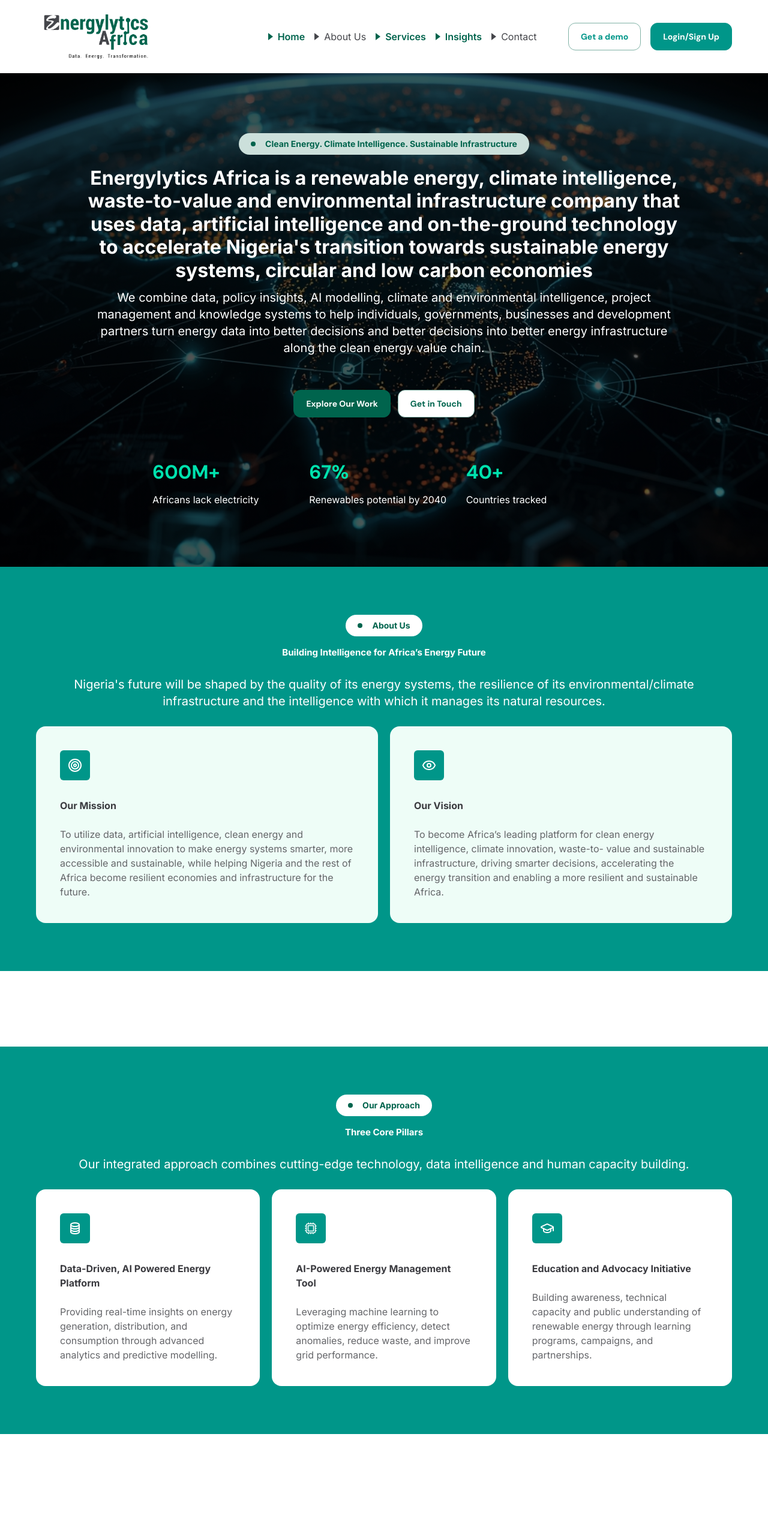
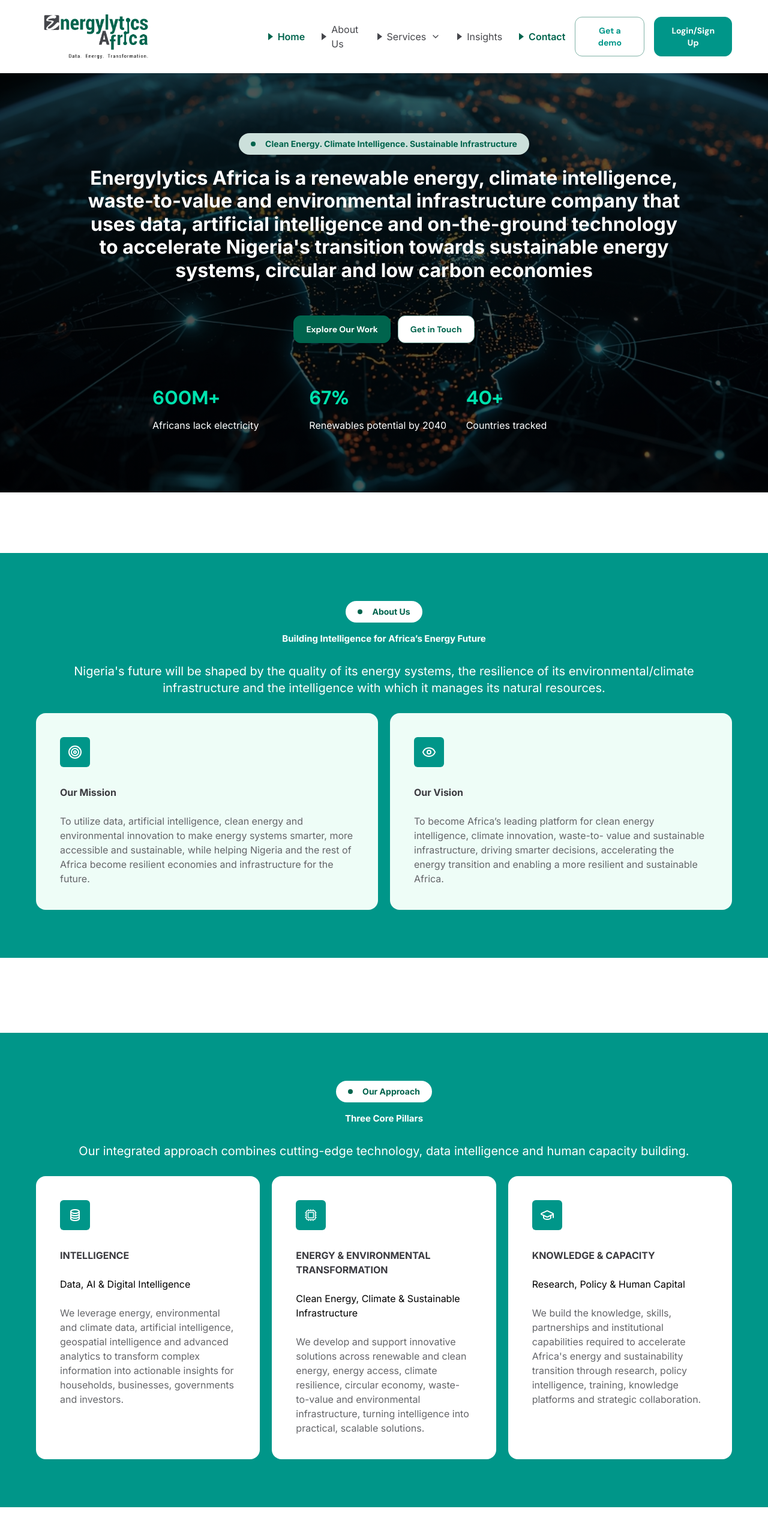
Before and after one commit to dev-riselabs/Energylytics, a React (Vite) app: page / in a window 1280 px wide. Shown: the top 2566 px of the page at 60% size. Built offline with nearby package versions, Linux system fonts and the light colour scheme; a web font is replaced by a local one.

Commit message:
update approach

```diff
--- a/src/components/About/Vision.tsx
+++ b/src/components/About/Vision.tsx
@@ -23,17 +23,22 @@
         </h3>
       </div>
       <p className="text-lg sm:text-xl text-white text-center">
-        Energylytics Africa Limited is a Renewable Energy Intelligence Company
+        {/* Energylytics Africa Limited is a Renewable Energy Intelligence Company
         leveraging data science, artificial intelligence, and education to drive
-        the transition to clean, reliable and sustainable power across Africa.
+        the transition to clean, reliable and sustainable power across Africa. */}
+        We combine data, policy insights, AI modelling, climate and
+        environmental intelligence, project management and knowledge systems to
+        help individuals, governments, businesses and development partners turn
+        energy data into better decisions and better decisions into better
+        energy infrastructure along the clean energy value chain.
       </p>
-      <p className="text-lg sm:text-xl text-white text-center">
+      {/* <p className="text-lg sm:text-xl text-white text-center">
         Our mission is to enable smarter, data-driven decisions for governments,
         utilities, industries and communities working toward a carbon-neutral
         continent. By combining energy analytics, technology innovation, and
         public advocacy, we are building the intelligence that powers Africa’s
         renewable energy future.
-      </p>
+      </p> */}
       <div className="flex flex-col sm:flex-row gap-5">
         {features.map(({ title, icon: Icon, description }) => (
           <div
--- a/src/components/Footer.tsx
+++ b/src/components/Footer.tsx
@@ -3,8 +3,9 @@
 const navLinks = [
   { name: "Home", path: "/" },
   { name: "About Us", path: "/about" },
-  { name: "Insights", path: "" },
-  { name: "Contact", path: "/blog" },
+  { name: "Our Solutions", path: "#" },
+  { name: "Blog", path: "/blog" },
+  { name: "Contact", path: "#" },
 ];
 
 const services = [
@@ -42,7 +43,7 @@
         <div className="w-full flex items-center justify-between ">
           <div className="flex flex-col gap-5">
             <h4 className="text-green25 text-lg sm:text-xl font-semibold">
-              Company
+              Our Company
             </h4>
             <nav className="flex flex-col gap-3">
               {navLinks.map(({ name, path }) => (
--- a/src/components/Header.tsx
+++ b/src/components/Header.tsx
@@ -1,18 +1,44 @@
-import { useState } from "react";
-import { FiMenu } from "react-icons/fi";
+import { useEffect, useRef, useState } from "react";
+import { FiChevronDown, FiMenu } from "react-icons/fi";
 import { MdClose } from "react-icons/md";
 import { Link, NavLink } from "react-router";
+
+const serviceLinks = [
+  { name: "Energy Data Platform", path: "/energy-platform" },
+  { name: "AI Management Tools", path: "/management-tool" },
+  { name: "Education & Advocacy", path: "/education-advocacy" },
+  { name: "Research & Insights", path: "/research-insight" },
+];
 
 const navLinks = [
   { name: "Home", path: "/" },
   { name: "About Us", path: "/about" },
-  { name: "Services", path: "" },
-  { name: "Insights", path: "" },
-  { name: "Contact", path: "/blog" },
+  { name: "Services", path: "#" },
+  { name: "Insights", path: "/blog" },
+  { name: "Contact", path: "#" },
 ];
 
 function Header() {
   const [showMenu, setShowMenu] = useState(false);
+  const [showServicesMenu, setShowServicesMenu] = useState(false);
+  const servicesMenuRef = useRef<HTMLDivElement | null>(null);
+
+  useEffect(() => {
+    function handleClickOutside(event: MouseEvent) {
+      if (
+        servicesMenuRef.current &&
+        !servicesMenuRef.current.contains(event.target as Node)
+      ) {
+        setShowServicesMenu(false);
+      }
+    }
+
+    document.addEventListener("mousedown", handleClickOutside);
+
+    return () => {
+      document.removeEventListener("mousedown", handleClickOutside);
+    };
+  }, []);
 
   function handleToggleShowMenu() {
     setShowMenu((prev) => !prev);
@@ -52,7 +78,48 @@
   `}
       >
         <nav className="flex flex-col gap-4">
-          {navLinks.map(({ name, path }) => (
+          {navLinks.map(({ name, path }) => {
+            if (name === "Services") {
+              return (
+                <div key={name} className="flex flex-col gap-2">
+                  <button
+                    type="button"
+                    onClick={() => setShowServicesMenu((prev) => !prev)}
+                    className="group relative flex items-center gap-2 text-left text-slate text-base pl-4 before:absolute before:left-0 before:top-1/2 before:-translate-y-1/2 before:border-t-[6px] before:border-b-[6px] before:border-l-[8px] before:border-t-transparent before:border-b-transparent before:border-l-current before:content-[''] before:block before:h-0 before:w-0"
+                  >
+                    <span>{name}</span>
+                    <FiChevronDown
+                      className={`h-4 w-4 transition-transform duration-200 ${
+                        showServicesMenu ? "rotate-180" : "rotate-0"
+                      }`}
+                    />
+                  </button>
+                  {showServicesMenu && (
+                    <div className="ml-4 flex flex-col gap-2 border-l border-green25 pl-3">
+                      {serviceLinks.map(({ name: serviceName, path: servicePath }) => (
+                        <NavLink
+                          key={serviceName}
+                          to={servicePath}
+                          onClick={() => {
+                            setShowServicesMenu(false);
+                            setShowMenu(false);
+                          }}
+                          className={({ isActive }) =>
+                            isActive
+                              ? "text-green text-sm font-semibold"
+                              : "text-slate text-sm hover:text-green25"
+                          }
+                        >
+                          {serviceName}
+                        </NavLink>
+                      ))}
+                    </div>
+                  )}
+                </div>
+              );
+            }
+
+            return (
               <NavLink
                 key={name}
                 to={path || "/"}
@@ -66,7 +133,8 @@
               >
                 {name}
               </NavLink>
-          ))}
+            );
+          })}
         </nav>
         <div className="flex flex-col gap-4">
           <button className="px-5 py-3 rounded-xl border border-green30 text-green text-sm font-bold font-dmSans hover:bg-green25 hover:text-white transition-all cursor-pointer">
@@ -79,8 +147,46 @@
       </div>
 
       <div className="lg:flex hidden flex-col gap-4 md:w-2/3 md:flex-row md:items-center md:justify-between">
-        <nav className="flex items-center gap-2 xl:gap-4">
-          {navLinks.map(({ name, path }) => (
+        <nav className="flex items-center gap-5 xl:gap-7">
+          {navLinks.map(({ name, path }) => {
+            if (name === "Services") {
+              return (
+                <div key={name} className="relative" ref={servicesMenuRef}>
+                  <button
+                    type="button"
+                    onClick={() => setShowServicesMenu((prev) => !prev)}
+                    className="group relative flex items-center gap-2 text-slate text-sm xl:text-base pl-4 before:absolute before:left-0 before:top-1/2 before:-translate-y-1/2 before:border-t-[6px] before:border-b-[6px] before:border-l-[8px] before:border-t-transparent before:border-b-transparent before:border-l-current before:content-[''] before:block before:h-0 before:w-0"
+                  >
+                    <span>{name}</span>
+                    <FiChevronDown
+                      className={`h-4 w-4 transition-transform duration-200 ${
+                        showServicesMenu ? "rotate-180" : "rotate-0"
+                      }`}
+                    />
+                  </button>
+                  {showServicesMenu && (
+                    <div className="absolute left-0 top-full mt-3 w-72 rounded-xl border border-green25 bg-white p-3 shadow-lg z-40">
+                      {serviceLinks.map(({ name: serviceName, path: servicePath }) => (
+                        <NavLink
+                          key={serviceName}
+                          to={servicePath}
+                          onClick={() => setShowServicesMenu(false)}
+                          className={({ isActive }) =>
+                            isActive
+                              ? "block rounded-lg px-3 py-2 text-sm text-green font-semibold"
+                              : "block rounded-lg px-3 py-2 text-sm text-slate hover:bg-green10 hover:text-green25"
+                          }
+                        >
+                          {serviceName}
+                        </NavLink>
+                      ))}
+                    </div>
+                  )}
+                </div>
+              );
+            }
+
+            return (
               <NavLink
                 key={name}
                 to={path || "/"}
@@ -93,7 +199,8 @@
               >
                 {name}
               </NavLink>
-          ))}
+            );
+          })}
         </nav>
         <div className="flex items-center gap-4">
           <button className="px-5 py-3 rounded-xl border border-green30 text-green25 text-sm font-bold font-dmSans hover:bg-green25 hover:text-white transition-all cursor-pointer">
--- a/src/components/LandingPage/AccentFeature.tsx
+++ b/src/components/LandingPage/AccentFeature.tsx
@@ -5,6 +5,7 @@
 type FeatureProps = {
   icon: IconType;
   title: string;
+  subtitle?: string;
   description: string;
 };
 
@@ -33,6 +34,7 @@
         <h3 className="text-[15px] font-bold text-white text-center">
           {title}
         </h3>
+        {/* {subtitle && <p>{subtitle}</p>} */}
       </div>
       <p className="text-lg sm:text-xl text-white text-center">{description}</p>
       <motion.div
@@ -42,7 +44,7 @@
         viewport={{ once: true, amount: 0.15 }}
         className={`grid grid-cols-1 sm:grid-cols-2  gap-5 ${isColored ? "lg:grid-cols-6" : "lg:grid-cols-3"}`}
       >
-        {features.map(({ title, icon: Icon, description }) => (
+        {features.map(({ title, subtitle: featureSubtitle, icon: Icon, description }) => (
           <motion.div
             key={title}
             variants={cardItem}
@@ -59,6 +61,7 @@
             </div>
             <div className="flex flex-col gap-4 sm:gap-6">
               <h4 className="text-base font-bold text-slate60">{title}</h4>
+              {featureSubtitle && <p>{featureSubtitle}</p>}
               <p className="text-base text-slate50">{description}</p>
             </div>
           </motion.div>
--- a/src/components/LandingPage/FocusArea.tsx
+++ b/src/components/LandingPage/FocusArea.tsx
@@ -2,42 +2,79 @@
 import { motion } from "framer-motion";
 import { staggerContainer, cardItem } from "../../animation";
 
-const areas = [
+type Area = {
+  isImage: boolean;
+  title: string;
+  subtitle: string;
+  items?: string[];
+  img?: string;
+};
+
+const areas: Area[] = [
   {
     isImage: false,
-    title: "Energy Data Analytics",
+    title: "Energy Data & Analytics",
+    subtitle:
+      "Turning energy data into actionable intelligence for better decisions.",
     items: [
-      "Aggregating and analysing real-time generation, distribution, and consumption datasets.",
-      "Building open energy intelligence dashboards using satellite, IoT, and public data.",
+      "Aggregating and analysing energy generation, distribution, consumption and market data to reveal trends, opportunities and inefficiencies.",
+      "Developing energy intelligence platforms and dashboards using public data, IoT, geospatial and other emerging data sources.",
+      "Helping households, businesses, utilities and institutions understand, measure and optimise their energy consumption and costs.",
     ],
   },
   {
     isImage: false,
-    title: "AI for Energy Optimization",
+    title: "AI for Energy Optimisation",
+    subtitle: "Applying artificial intelligence to make energy systems smarter, more efficient and more reliable.",
     items: [
-      "Predictive models for renewable generation forecasting, grid management, and rural electrification planning.",
-      "Machine learning for resource allocation, battery optimization, and carbon emission reduction.",
+      "Developing AI and predictive models for energy demand, renewable-energy generation, grid performance and rural electrification planning.",
+      "Using machine learning to optimise energy resources, storage, distributed energy systems and operational performance.",
+      "Building intelligent tools that help households, businesses, utilities and energy operators reduce costs, improve efficiency and make better energy decisions.",
     ],
   },
   {
     isImage: false,
-    title: "Policy & Market Insights",
+    title: "Clean & Renewable Energy",
+    subtitle: "Accelerating Africa's transition to cleaner, more accessible and sustainable energy.",
     items: [
-      "Evidence-based research on investment trends, tariffs, and financing mechanisms.",
-      "Data storytelling and visual analytics for policymakers and investors.",
+      "Supporting renewable-energy development across solar, distributed energy, mini-grids, rural electrification and other clean-energy systems.",
+      "Developing and assessing opportunities in emerging energy solutions including biomass, biogas, biomethane and waste-to-energy.",
+      "Providing energy resource assessment, feasibility, project development and strategic advisory for clean-energy infrastructure.",
     ],
   },
-  { isImage: true, img: "/windmill.jpg" },
+  // { isImage: true, img: "/windmill.jpg" },
   {
     isImage: false,
-    title: "Knowledge-Sharing & Capacity Building",
+    title: "Climate & Environmental Intelligence",
+    subtitle: "Using data, AI and technology to understand environmental risks and build climate-resilient systems.",
     items: [
-      "Training and workshops to strengthen Africa’s renewable energy data ecosystem.",
-      "Collaborations with universities, think tanks, and startups to democratize energy intelligence.",
+      "Developing climate and environmental intelligence for risk assessment, resilience planning and sustainable infrastructure.",
+      "Applying geospatial intelligence, environmental data and AI to monitor ecosystems, infrastructure and environmental conditions.",
+      "Supporting carbon intelligence, sustainability measurement, ESG and climate-impact assessment.",
+    ],
+  },
+  {
+    isImage: false,
+    title: "Circular Economy & Waste-to-Value",
+    subtitle: "Transforming waste and underutilised resources into energy, materials and economic value.",
+    items: [
+      "Designing data-driven waste-to-value and resource-recovery systems that maximise recycling, reuse and productive utilisation of waste.",
+      "Developing opportunities for organic waste conversion, biomass, biogas and appropriate waste-to-energy solutions.",
+      "Supporting governments, businesses and communities in building more efficient, resilient and commercially viable circular-economy systems.",
+    ],
+  },
+  {
+    isImage: false,
+    title: "Policy, Market Intelligence & Capacity Building",
+    subtitle: "Building the knowledge, capabilities and partnerships needed to accelerate Africa's energy and sustainability transition.",
+    items: [
+      "Providing evidence-based research and intelligence on energy, climate and environmental policy, markets, investment and regulation.",
+      "Translating complex data into insights, visualisations and decision-support tools for governments, businesses, investors and development partners.",
+      "Delivering training, knowledge platforms and strategic collaborations that strengthen Africa's energy, climate and environmental intelligence ecosystem.",
     ],
   },
 
-  { isImage: true, img: "/area-1.jpg" },
+  // { isImage: true, img: "/area-1.jpg" },
 ];
 
 function FocusArea() {
@@ -55,7 +92,7 @@
         className="grid grid-cols-1 sm:grid-cols-2 lg:grid-cols-3 gap-x-5 gap-y-7 items-stretch"
       >
         {areas.map((area, i) => {
-          if (area.isImage) {
+          if (area.isImage && area.img) {
             return (
               <motion.div
                 key={i}
@@ -91,6 +128,7 @@
                   <h4 className="text-base font-bold text-slate60">
                     {area.title}
                   </h4>
+                  <p>{area.subtitle}</p>
                   <ul className="flex flex-col gap-2 list-disc pl-3">
                     {area.items?.map((item) => (
                       <li key={item} className="text-base text-slate50">
--- a/src/components/LandingPage/Hero.tsx
+++ b/src/components/LandingPage/Hero.tsx
@@ -42,17 +42,11 @@
                 Nigeria's transition towards sustainable energy systems,
                 circular and low carbon economies
               </motion.h1>
-              <p className="text-lg sm:text-xl text-white text-center">
-                {/* We bring together energy data, analytics, policy insights and AI
+              {/* <p className="text-lg sm:text-xl text-white text-center">
+                We bring together energy data, analytics, policy insights and AI
                 modelling to help stakeholders understand emerging opportunities
-                and barriers across the clean energy value chain. */}
-                We combine data, policy insights, AI modelling, climate and
-                environmental intelligence, project management and knowledge
-                systems to help individuals, governments, businesses and
-                development partners turn energy data into better decisions and
-                better decisions into better energy infrastructure along the
-                clean energy value chain.
-              </p>
+                and barriers across the clean energy value chain.
+              </p> */}
             </div>
           </div>
           <motion.div
--- a/src/pages/Homepage.tsx
+++ b/src/pages/Homepage.tsx
@@ -31,21 +31,24 @@
 
 const featuresApproach = [
   {
-    title: "Data-Driven, AI Powered Energy Platform",
+    title: "INTELLIGENCE",
+    subtitle: "Data, AI & Digital Intelligence",
     description:
-      "Providing real-time insights on energy generation, distribution, and consumption through advanced analytics and predictive modelling.",
+      "We leverage energy, environmental and climate data, artificial intelligence, geospatial intelligence and advanced analytics to transform complex information into actionable insights for households, businesses, governments and investors.",
     icon: BiCoinStack,
   },
   {
-    title: "AI-Powered Energy Management Tool",
+    title: "ENERGY & ENVIRONMENTAL TRANSFORMATION",
+    subtitle: "Clean Energy, Climate & Sustainable Infrastructure",
     description:
-      "Leveraging machine learning to optimize energy efficiency, detect anomalies, reduce waste, and improve grid performance.",
+      "We develop and support innovative solutions across renewable and clean energy, energy access, climate resilience, circular economy, waste-to-value and environmental infrastructure, turning intelligence into practical, scalable solutions.",
     icon: HiOutlineCpuChip,
   },
   {
-    title: "Education and Advocacy Initiative",
+    title: "KNOWLEDGE & CAPACITY",
+    subtitle: "Research, Policy & Human Capital",
     description:
-      "Building awareness, technical capacity and public understanding of renewable energy through learning programs, campaigns, and partnerships.",
+      "We build the knowledge, skills, partnerships and institutional capabilities required to accelerate Africa's energy and sustainability transition through research, policy intelligence, training, knowledge platforms and strategic collaboration.",
     icon: LuGraduationCap,
   },
 ];
```
Also changed, not shown: src/components/LandingPage/ImpactFocus.tsx (+7 -5 lines). Lines whose indentation alone changed are shown as unchanged.
